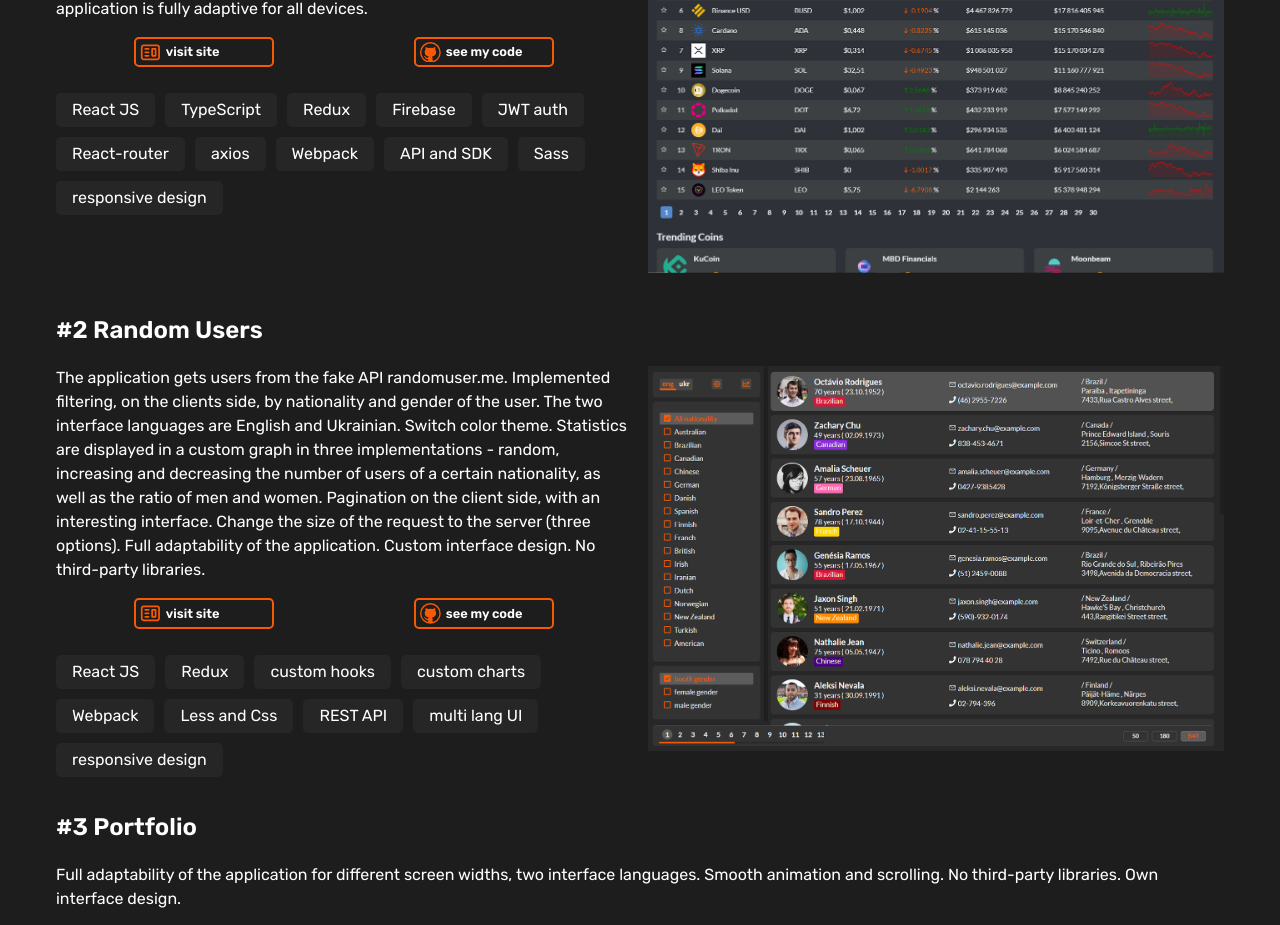
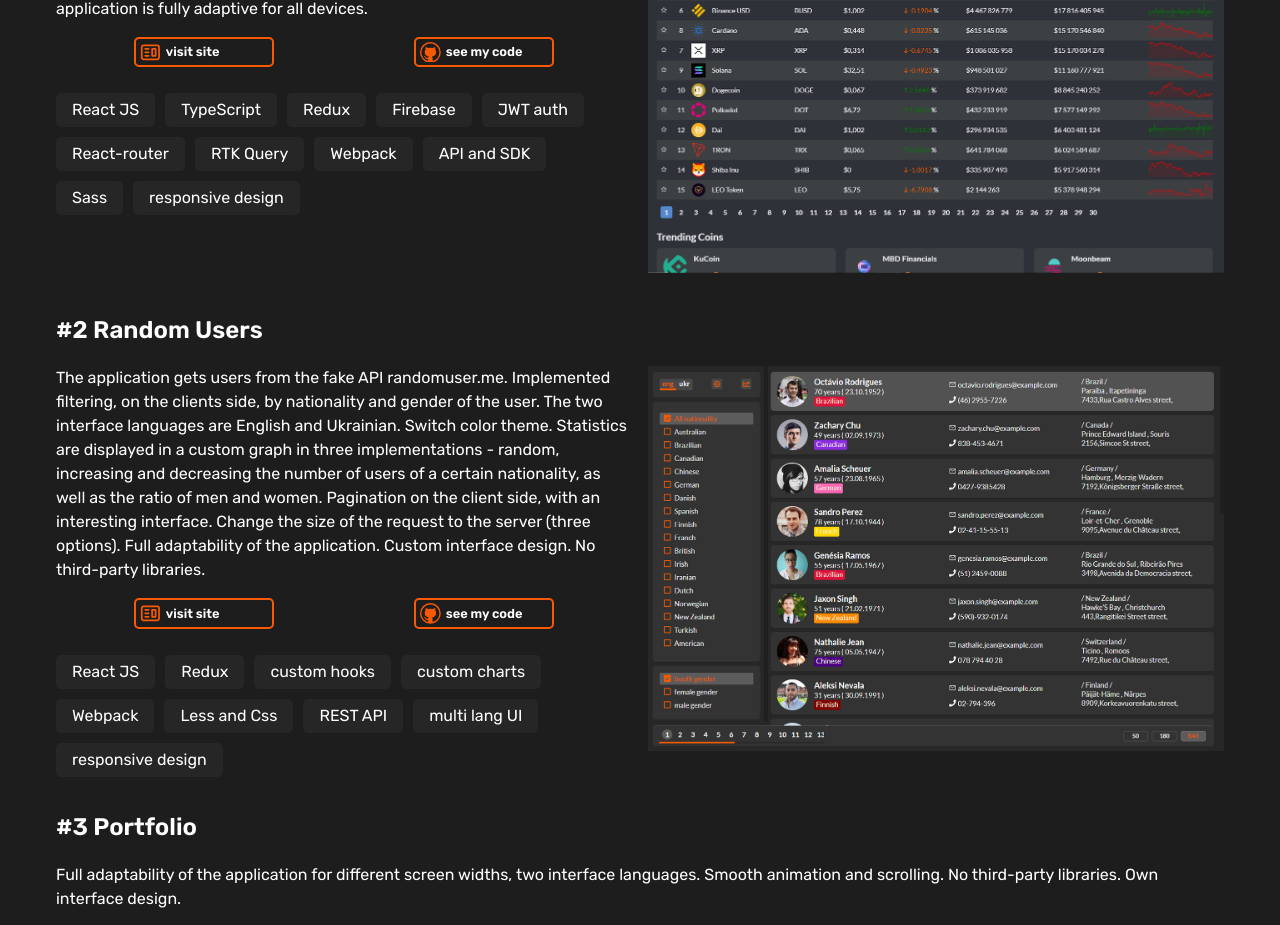
Before and after one commit to webioann/webpack-for-react, a React app: page / in a window 1280 px wide. Shown: the part 1192-2117 px from the top of the page. Built offline with nearby package versions, Linux system fonts and the light colour scheme.

Commit message:
change word axios on RTK Query

```diff
--- a/src/data/text_for_cryptocurrency.js
+++ b/src/data/text_for_cryptocurrency.js
@@ -16,7 +16,7 @@ export const cryptocurrency = {
         ukr: 'Використав :'
     },
     used_tools_text: {
-        eng: 'React, TypeScript, Redux, React-router, axios, Firebase JWT for authentication, SDK, REST API, Webpack, Git-hub, Sass, CSS-animation, responsive design (mobile-first).',
-        ukr: 'React, TypeScript, Redux, React-router, axios, Firebase JWT для аунтефікації, SDK, REST API, Webpack, Git-hub, Sass, CSS-анімація, адаптивний дизайн (mobile-first).'
+        eng: 'React, TypeScript, Redux, React-router, RTK Query, Firebase JWT for authentication, SDK, REST API, Webpack, Git-hub, Sass, CSS-animation, responsive design (mobile-first).',
+        ukr: 'React, TypeScript, Redux, React-router, RTK Query, Firebase JWT для аунтефікації, SDK, REST API, Webpack, Git-hub, Sass, CSS-анімація, адаптивний дизайн (mobile-first).'
     },
 };
--- a/src/data/tools_crypto.js
+++ b/src/data/tools_crypto.js
@@ -1,13 +1,13 @@
 export const tools_crypto = [
-    {title: 'React JS',           id: 1,  delay: "400ms" , textEng: 'text for tooltip'},
-    {title: 'TypeScript',         id: 2,  delay: "1300ms", textEng: 'text for tooltip'},
-    {title: 'Redux',              id: 3,  delay: "1000ms", textEng: 'text for tooltip'},
-    {title: 'Firebase',           id: 4,  delay: "1600ms", textEng: 'text for tooltip'},
-    {title: 'JWT auth',           id: 5,  delay: "1900ms", textEng: 'text for tooltip'},
-    {title: 'React-router',       id: 6,  delay: "1900ms", textEng: 'text for tooltip'},
-    {title: 'axios',              id: 7,  delay: "1900ms", textEng: 'text for tooltip'},
-    {title: 'Webpack',            id: 8,  delay: "2200ms", textEng: 'text for tooltip'},
-    {title: 'API and SDK',        id: 9,  delay: "2200ms", textEng: 'text for tooltip'},
-    {title: 'Sass',               id: 10,  delay: "2500ms", textEng: 'text for tooltip'},
-    {title: 'responsive design',  id: 11,  delay: "2500ms", textEng: 'text for tooltip'},
+    {title: 'React JS',           id: 1,  delay: "0ms", textEng: 'text for tooltip'},
+    {title: 'TypeScript',         id: 2,  delay: "0ms", textEng: 'text for tooltip'},
+    {title: 'Redux',              id: 3,  delay: "0ms", textEng: 'text for tooltip'},
+    {title: 'Firebase',           id: 4,  delay: "0ms", textEng: 'text for tooltip'},
+    {title: 'JWT auth',           id: 5,  delay: "0ms", textEng: 'text for tooltip'},
+    {title: 'React-router',       id: 6,  delay: "0ms", textEng: 'text for tooltip'},
+    {title: 'RTK Query',          id: 7,  delay: "0ms", textEng: 'text for tooltip'},
+    {title: 'Webpack',            id: 8,  delay: "0ms", textEng: 'text for tooltip'},
+    {title: 'API and SDK',        id: 9,  delay: "0ms", textEng: 'text for tooltip'},
+    {title: 'Sass',               id: 10, delay: "0ms", textEng: 'text for tooltip'},
+    {title: 'responsive design',  id: 11, delay: "0ms", textEng: 'text for tooltip'},
 ];
```
